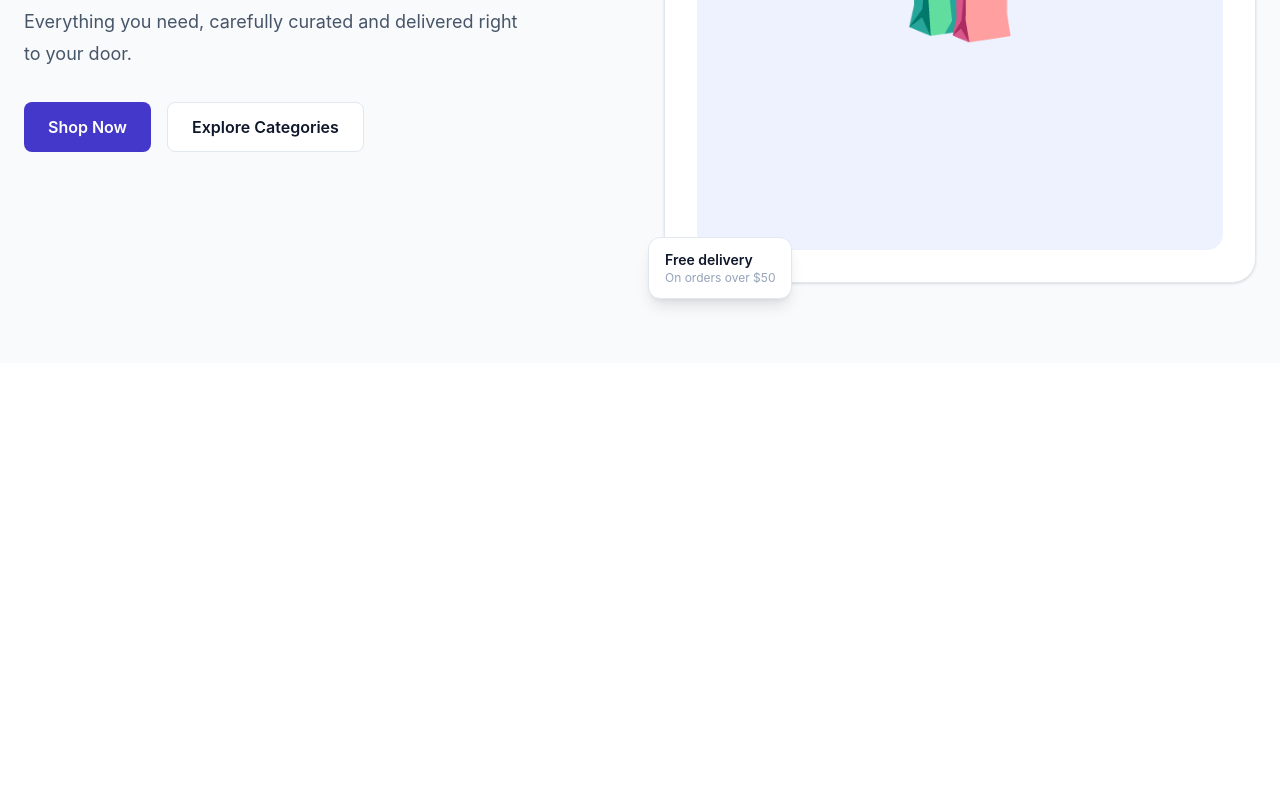
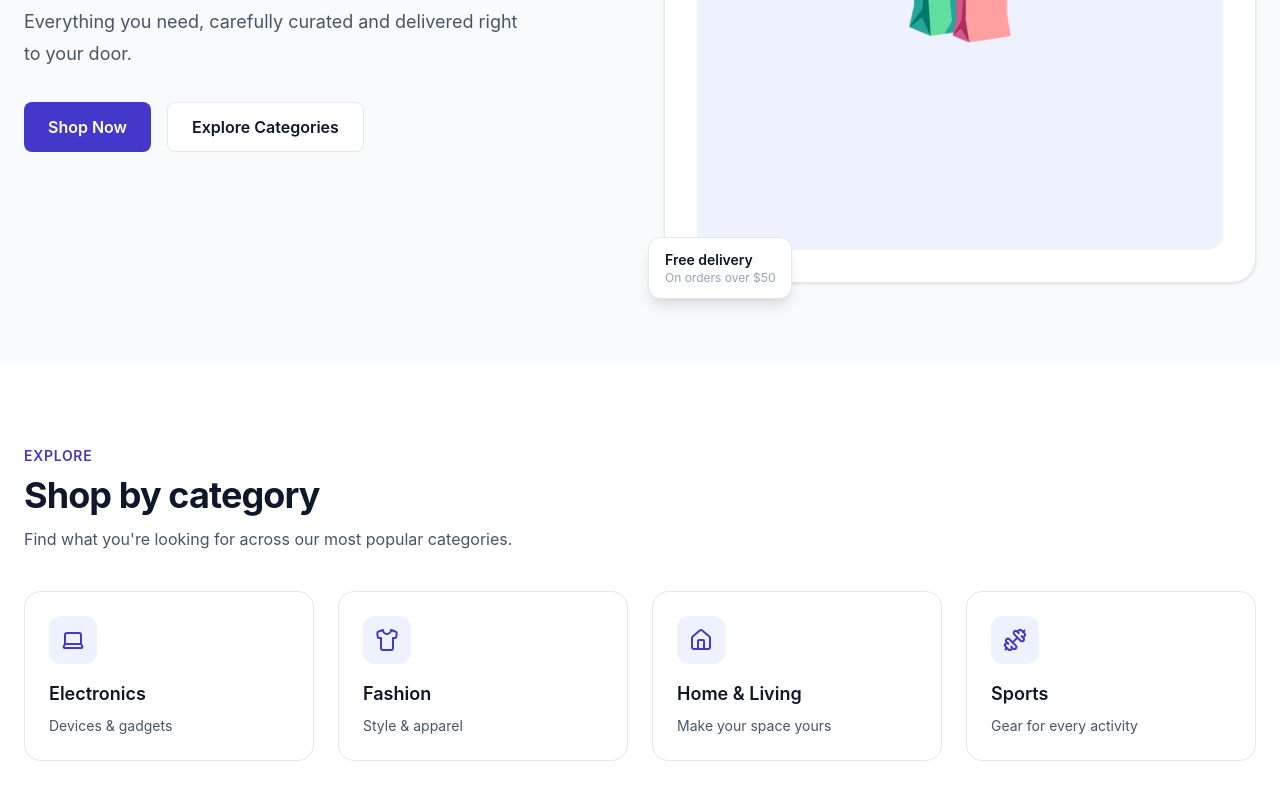
Before and after one commit to Ankur400web/ShopSphere, a React (Vite) app in the folder frontend/: page / in a window 1280 px wide. Shown: the part 460-1260 px from the top of the page. Before the commit the page ends 823 px from the top, so only its background shows below. Built offline with nearby package versions, Linux system fonts and the light colour scheme.

Commit message:
Created CategoryCard and categorySerction

```diff
--- a/frontend/src/components/common/CategoryCard.tsx
+++ b/frontend/src/components/common/CategoryCard.tsx
@@ -0,0 +1,28 @@
+interface CategoryCardProps {
+    name: string;
+    description: string;
+    icon: React.ReactNode;
+}
+
+function CategoryCard({name, description, icon}: CategoryCardProps) {
+    return (
+        <div>
+            <div className="group rounded-2xl border border-border bg-surface p-6 transition-all hover:-translate-y-1 hover:shadow-md">
+                <div className="mb-4 flex h-12 w-12 items-center justify-center rounded-xl bg-primary-50 text-primary-600">
+                    {icon}
+                </div>
+
+                <h3 className="text-lg font-semibold text-text-primary">
+                    {name}
+                </h3>
+
+                <p className="mt-2 text-sm text-text-secondary">
+                    {description}
+                </p>
+            </div>
+
+        </div>
+    );
+}
+
+export default CategoryCard;
--- /dev/null
+++ b/frontend/src/components/common/CategorySection.tsx
@@ -0,0 +1,66 @@
+import {
+    Laptop,
+    Shirt,
+    Home,
+    Dumbbell
+} from "lucide-react";
+
+import CategoryCard from "./CategoryCard";
+
+
+
+function CategorySection() {
+    return (
+        <section className="bg-surface">
+            <div className="mx-auto max-w-7xl px-6 py-20">
+
+                {/* Section heading */}
+                <div className="mb-10">
+                    <span className="text-sm font-semibold uppercase tracking-wider text-primary-600">
+                        Explore
+                    </span>
+
+                    <h2 className="mt-2 text-3xl font-bold tracking-tight text-text-primary sm:text-4xl">
+                        Shop by category
+                    </h2>
+
+                    <p className="mt-3 max-w-2xl text-text-secondary">
+                        Find what you're looking for across our most popular categories.
+                    </p>
+                </div>
+
+
+                <div className="grid gap-6 sm:grid-cols-2 lg:grid-cols-4">
+
+                    <CategoryCard
+                        name="Electronics"
+                        description="Devices & gadgets"
+                        icon={<Laptop size={24} />}
+                    />
+
+                    <CategoryCard
+                        name="Fashion"
+                        description="Style & apparel"
+                        icon={<Shirt size={24} />}
+                    />
+
+                    <CategoryCard
+                        name="Home & Living"
+                        description="Make your space yours"
+                        icon={<Home size={24} />}
+                    />
+
+                    <CategoryCard
+                        name="Sports"
+                        description="Gear for every activity"
+                        icon={<Dumbbell size={24} />}
+                    />
+
+                </div>
+
+            </div>
+        </section>
+    );
+}
+
+export default CategorySection;
--- a/frontend/src/pages/home/HomePage.tsx
+++ b/frontend/src/pages/home/HomePage.tsx
@@ -1,9 +1,11 @@
 import HeroSection from "../../components/common/HeroSection.tsx";
+import CategorySection from "../../components/common/CategorySection";
 
 function HomePage() {
     return (
         <main>
             <HeroSection />
+            <CategorySection />
 
         </main>
     );
```
